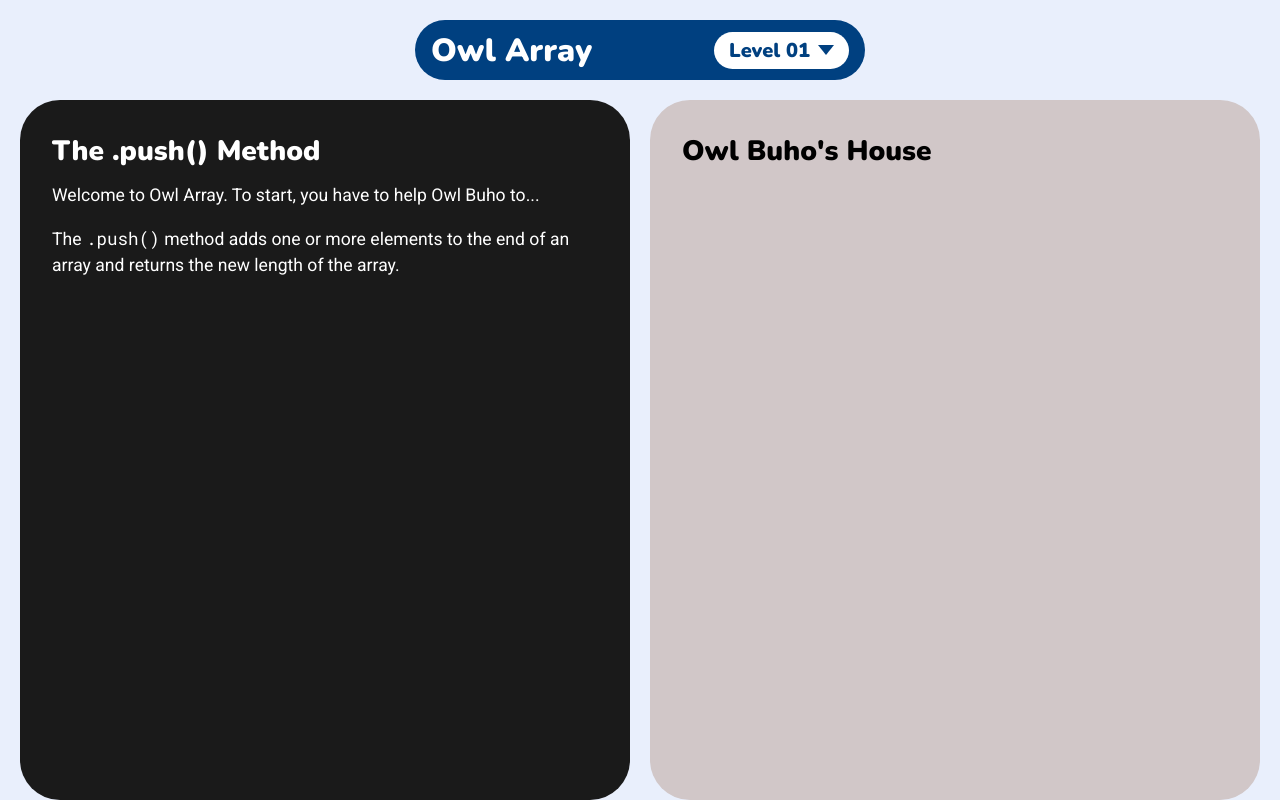
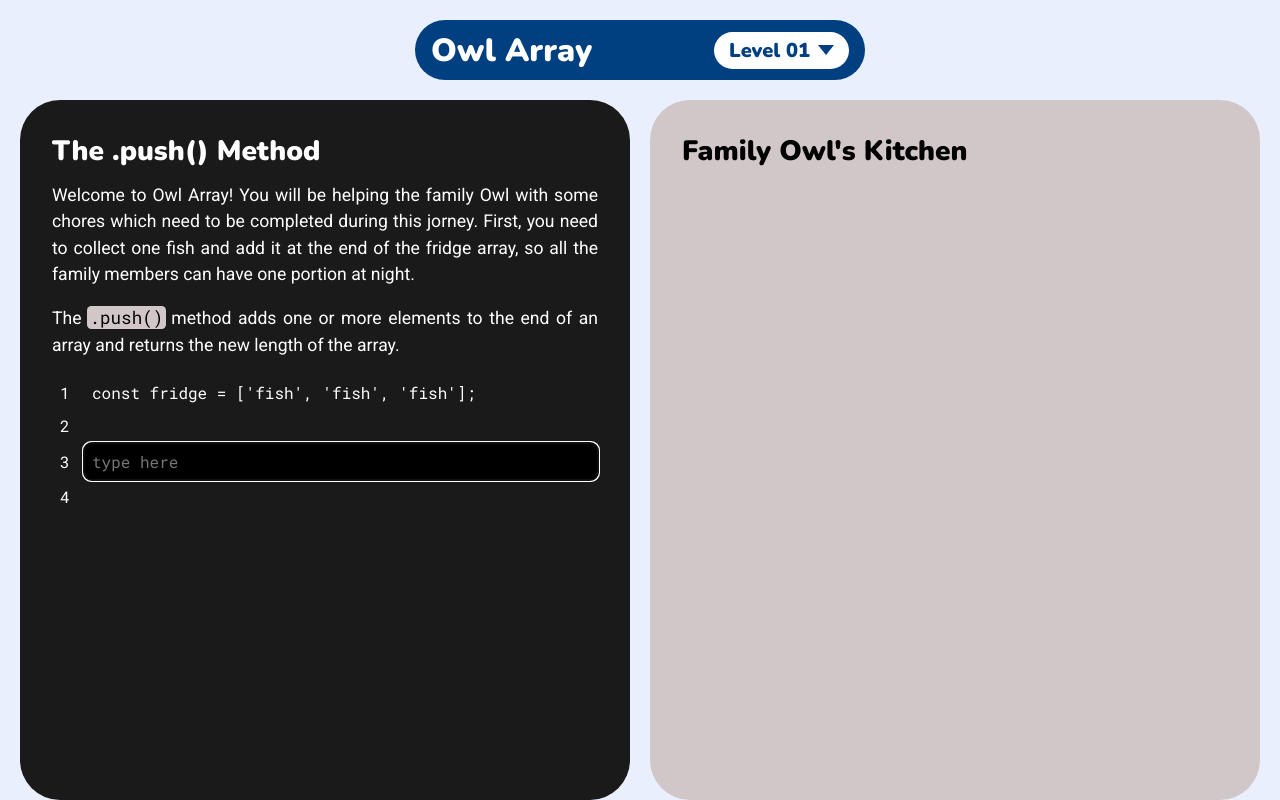
Before and after one commit to juanej88/owl-array, a React (Create React App) app: page / in a window 1280 px wide. Built offline with nearby package versions, Linux system fonts and the light colour scheme; the HTML template or start-up script is replaced by a standard one.

Commit message:
Create editor container

```diff
--- a/public/index.html
+++ b/public/index.html
@@ -17,7 +17,7 @@
     <link href="https://fonts.googleapis.com/css2?family=Roboto+Mono&display=swap" rel="stylesheet">
     <!-- <link rel="apple-touch-icon" href="%PUBLIC_URL%/logo192.png" /> -->
     <link rel="manifest" href="%PUBLIC_URL%/manifest.json" />
-    <title>Owl Array</title>
+    <title translate="no">Owl Array</title>
   </head>
   <body>
     <div id="root"></div>
--- a/src/App.js
+++ b/src/App.js
@@ -6,7 +6,12 @@ function App() {
   return (
     <div className='App'>
       <Header level='Level 01' />
-      <Main />
+      <Main
+        method='.push()'
+        instructions='Welcome to Owl Array! You will be helping the family Owl with some chores which need to be completed during this jorney. First, you need to collect one fish and add it at the end of the fridge array, so all the family members can have one portion at night.'
+        link='https://developer.mozilla.org/en-US/docs/Web/JavaScript/Reference/Global_Objects/Array/push'
+        mozillaDefinition='method adds one or more elements to the end of an array and returns the new length of the array.'
+      />
     </div>
   );
 }
--- a/src/components/Header.jsx
+++ b/src/components/Header.jsx
@@ -4,7 +4,7 @@ import '../stylesheets/Header.css';
 const Header = (props) => {
   return (
     <header className='header'>
-        <p>Owl Array</p>
+        <p translate='no'>Owl Array</p>
         <section className='menu'>
           <p>{props.level}</p>
           <div className='menu--triangle'></div>
--- a/src/components/Main.jsx
+++ b/src/components/Main.jsx
@@ -5,12 +5,40 @@ const Main = (props) => {
   return (
     <main className='main'>
       <section className='container container-left'>
-        <h1>The .push() Method</h1>
-        <p>Welcome to Owl Array. To start, you have to help Owl Buho to...</p>
-        <p>The <span className='code'>.push()</span> method adds one or more elements to the end of an array and returns the new length of the array.</p>
+        <h1 translate='no'>The {props.method} Method</h1>
+        <p>{props.instructions}</p>
+        <p translate='no'>The
+          <a
+            className='code'
+            href={props.link}
+            target='_blank'
+            rel="noreferrer"
+            title='Link to MDN docs'
+            translate='no'
+          >
+            {props.method}
+          </a>
+          {props.mozillaDefinition}
+        </p>
+        <div className='editor-container'>
+          <p>1</p>
+          <p translate='no'>const fridge = ['fish', 'fish', 'fish'];</p>
+          <p>2</p>
+          <p></p>
+          <p>3</p>
+          <textarea
+            className='code-input'
+            rows='1'
+            placeholder='type here'
+            autoCapitalize='none'
+            autoFocus
+          >
+          </textarea>
+          <p>4</p>
+        </div>
       </section>
       <section className='container container-right'>
-      <h1>Owl Buho's House</h1>
+      <h1>Family Owl's Kitchen</h1>
       </section>
     </main>
   );
--- a/src/index.css
+++ b/src/index.css
@@ -5,6 +5,7 @@
   border: 0;
   margin: 0;
   box-sizing: border-box;
+  text-decoration: none;
 }
 
 html,
--- a/src/stylesheets/Main.css
+++ b/src/stylesheets/Main.css
@@ -39,9 +39,39 @@
   font-size: 1.1rem;
   line-height: 1.5;
   padding-bottom: 1em;
+  text-align: justify;
 }
 
 .code {
   font-size: 1.1rem;
   font-family: 'Roboto Mono', monospace;
+  background-color: var(--display-background);
+  color: black;
+  padding: 0 0.15em;
+  margin: 0 0.3em;
+  border-radius: 0.25em;
 }
+
+/* Editor */
+
+.editor-container {
+  font-family: 'Roboto Mono', monospace;
+  display: grid;
+  align-items: baseline;
+  grid-template-columns: 2rem 1fr;
+}
+
+.editor-container > p {
+  padding: 0 0.5em;
+  line-height: 2.1;
+}
+
+.code-input {
+  font-family: 'Roboto Mono', monospace;
+  font-size: inherit;
+  background-color: black;
+  color: white;
+  border-radius: 0.5em;
+  resize: none;
+  padding: 0.5em 0.5em;
+}
```
